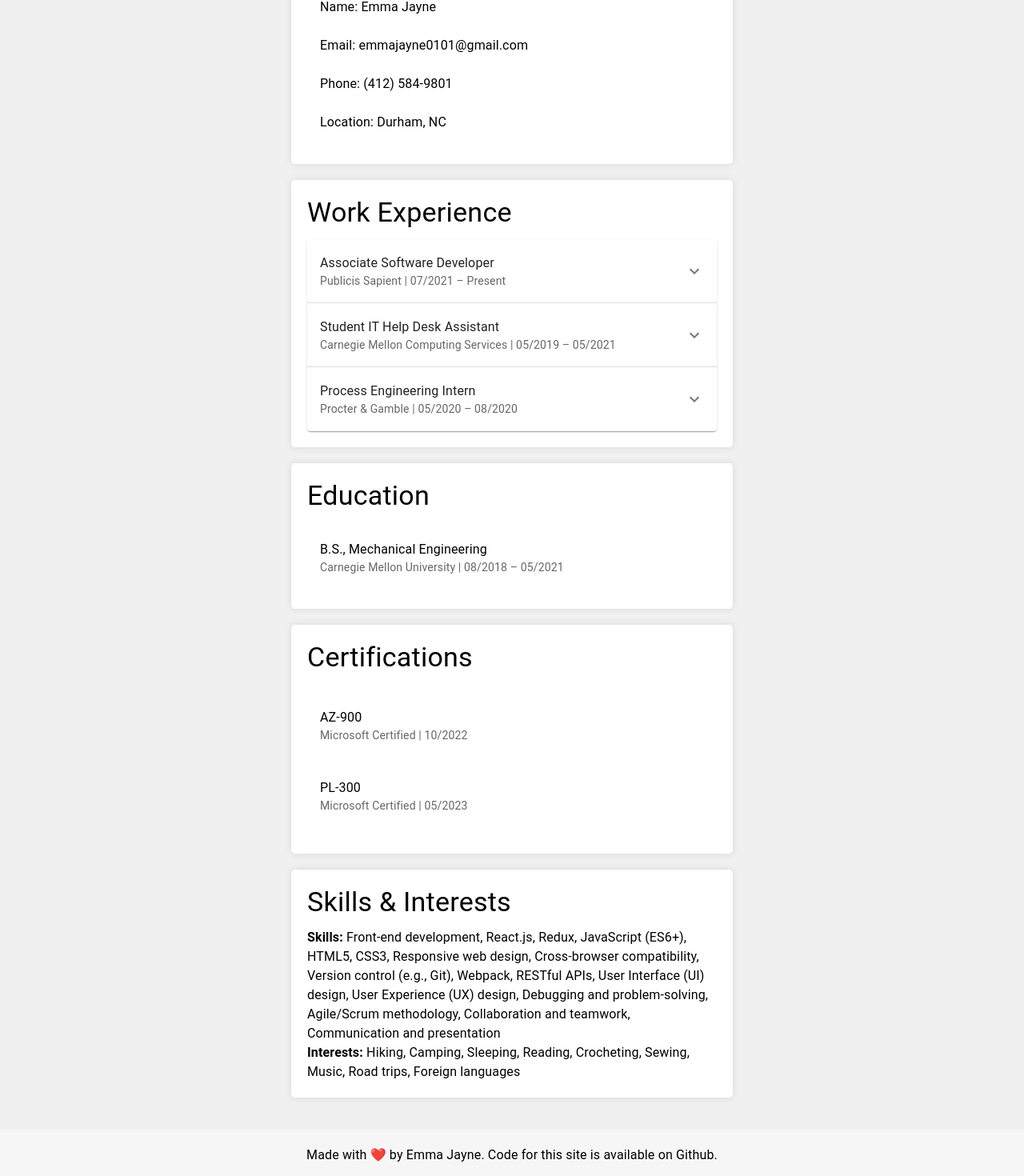
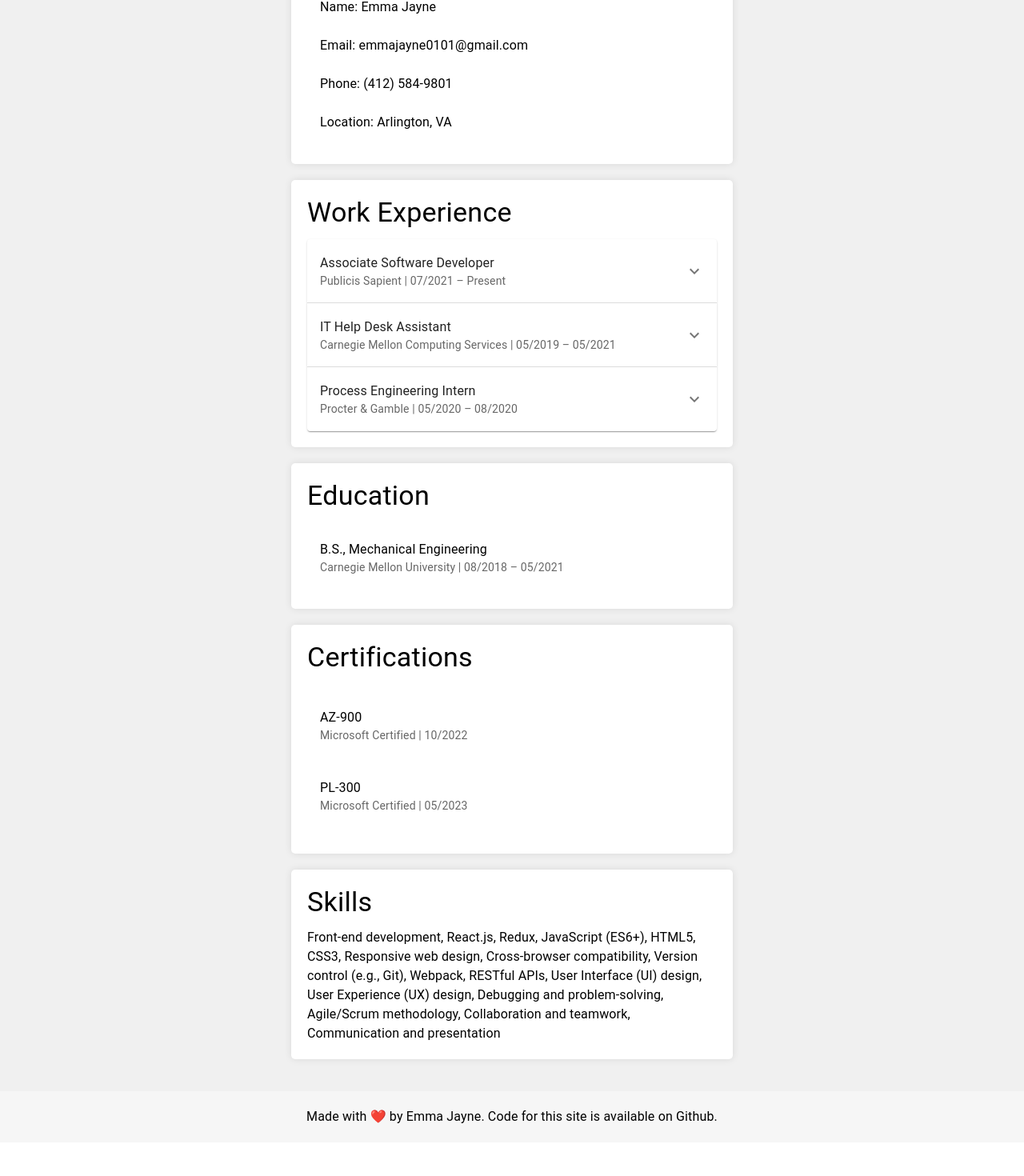
Before and after one commit to ejaynew/ejaynew.github.io, a Next.js app: page /resume in a window 1280 px wide. Shown: the part 181-1651 px from the top of the page at 80% size. After the commit the page ends 1609 px from the top, so only its background shows below. Built offline with nearby package versions, Linux system fonts and the light colour scheme.

Commit message:
Update resume

```diff
--- a/components/ResumePage.js
+++ b/components/ResumePage.js
@@ -166,12 +166,10 @@ function ResumePage() {
             }
           >
             <Typography variant="h4" gutterBottom>
-              Skills & Interests
+              Skills
             </Typography>
             <Typography variant="body1">
-              <strong>Skills:</strong> {resumeData.skills.join(", ")}
-              <br />
-              <strong>Interests:</strong> {resumeData.interests.join(", ")}
+              {resumeData.skills.join(", ")}
             </Typography>
           </div>
           {/* end skills & interests section */}
--- a/public/resumeData.js
+++ b/public/resumeData.js
@@ -3,31 +3,32 @@ export const resumeData = {
     name: "Emma Jayne",
     email: "emmajayne0101@gmail.com",
     phone: "(412) 584-9801",
-    location: "Durham, NC",
+    location: "Arlington, VA",
   },
   summary:
-    "Motivated and intellectually-curious front end developer proficient in React.js, with two years of professional experience in consulting focusing on cloud computing. Demonstrates adaptability and maintains a growth mindset when faced with complex technical challenges.",
+    "Energetic and adaptable engineer with a history of integrating into cross-functional and agile teams to deliver highly-automated, data-driven results. My strong educational background and recent certifications, coupled with my proficiency in diverse technologies, enables a holistic approach to software development and engineering.",
   workExperience: [
     {
       company: "Publicis Sapient",
       dates: "07/2021 – Present",
       title: "Associate Software Developer",
-      location: "Los Angeles, CA",
+      location: "Arlington, VA",
       description: [
-        "Collaborated with cross-functional teams to deliver cloud transformation solutions for clients, including Capital Group, Ford, and Phillips66.",
-        "Developed user-friendly and dynamic dashboards using PowerBI, resulting in improved user experience.",
-        "Completed training sequences covering tools like React, JavaScript, TypeScript, Python, and MS Azure.",
-        "Promoted from Junior Associate Software Developer in 01/2023.",
+        "Contributed to the migration of mission-critical data pipelines from Alteryx to cloud-based PowerBI and GCP platforms, resulting in an improvement in processing speed and reliability.",
+        "Developed interactive and user-friendly dashboards in PowerBI and Tableau while working closely with internal company leadership to gather dynamic requirements.",
+        "Supported the development and deployment of automated marketing materials in Salesforce for Capital Group's 100,000+ customer mailing list, driving a 10-20% increase in engagement and conversion rates.",
+        "Earned a promotion from Junior Associate Software Developer to Associate Software Developer within 18 months based on the support of my manager, a capability leader, and a business colleague.",
       ],
     },
     {
       company: "Carnegie Mellon Computing Services",
       dates: "05/2019 – 05/2021",
-      title: "Student IT Help Desk Assistant",
+      title: "IT Help Desk Assistant",
       location: "Pittsburgh, PA",
       description: [
-        "Collaborated with colleagues and customers in-person and via email to troubleshoot issues related to internet connectivity, software downloads, and two-factor authentication.",
-        "Corresponded with customers on behalf of coworkers to help speed up our rate of ticket resolution.",
+        "Provided IT support to about 15,000 students and faculty under the supervision of senior IT staff.",
+        "Resolved issues related to internet connectivity, software downloads, and two-factor authentication.",
+        "Streamlined the ticket resolution process by corresponding with customers, resulting in a reduction in average ticket response time.",
       ],
     },
     {
@@ -36,9 +37,9 @@ export const resumeData = {
       title: "Process Engineering Intern",
       location: "Auburn, ME",
       description: [
-        "Improved production efficiency in a factory setting by researching and installing hardware, as well as adjusting machine programming to reduce the number of rejects.",
-        "Performed root cause analysis (RCA) by using machine data in Excel pivot tables to identify pain points throughout the production process and predict how they may be remedied.",
-        "Standardized the organizational system used on the floor for production tools, taking guidance from the 5S organizational system.",
+        "Drove an improvement in production efficiency at the manufacturing facility by researching, installing, and optimizing new hardware, as well as adjusting machine programming to reduce reject rates.",
+        "Leveraged Excel pivot table analysis of machine data to perform comprehensive root cause analysis, identifying pain points and proposing data-driven solutions that predicted a reduction in production issues.",
+        "Standardized the 5S organizational system across the factory floor, streamlining the storage and management of 100+ production tools, resulting in a decrease in time spent searching for equipment.",
       ],
     },
   ],
@@ -48,8 +49,7 @@ export const resumeData = {
       dates: "08/2018 – 05/2021",
       degree: "B.S., Mechanical Engineering",
       location: "Pittsburgh, PA",
-      description:
-        "3.7/4.0 GPA. Social chair (2019) and Vice President (2020) of CMU’s chapter of ASME (American Society of Mechanical Engineers).",
+      description: "3.7/4.0 GPA.",
     },
   ],
   certifications: [
@@ -83,15 +83,4 @@ export const resumeData = {
     "Collaboration and teamwork",
     "Communication and presentation",
   ],
-  interests: [
-    "Hiking",
-    "Camping",
-    "Sleeping",
-    "Reading",
-    "Crocheting",
-    "Sewing",
-    "Music",
-    "Road trips",
-    "Foreign languages",
-  ],
 };
```
Also changed, not shown: components/ToggleColorMode.js (added, +23 -0 lines), 2 other files (tests, documents, lock files or other folders).
